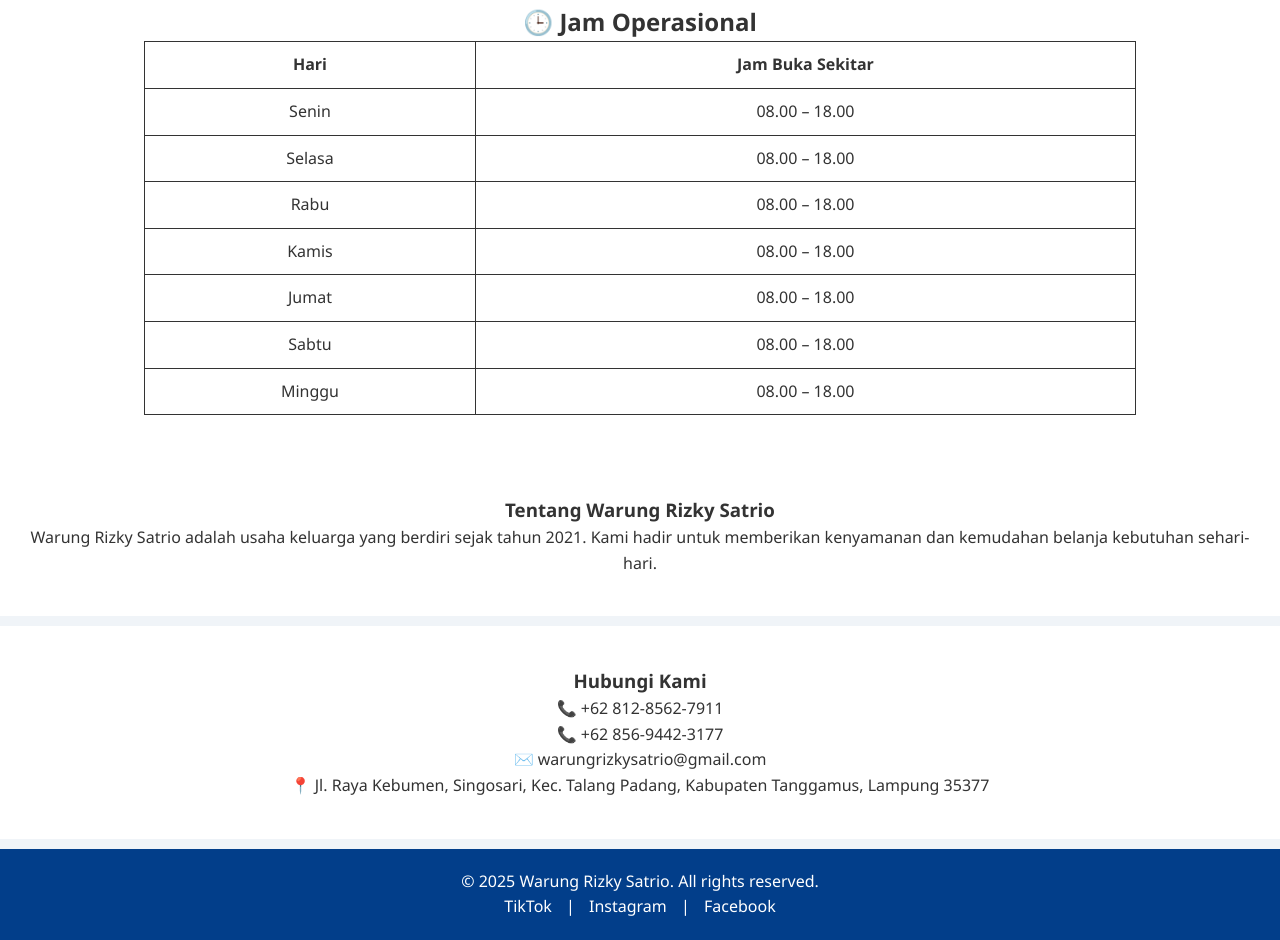
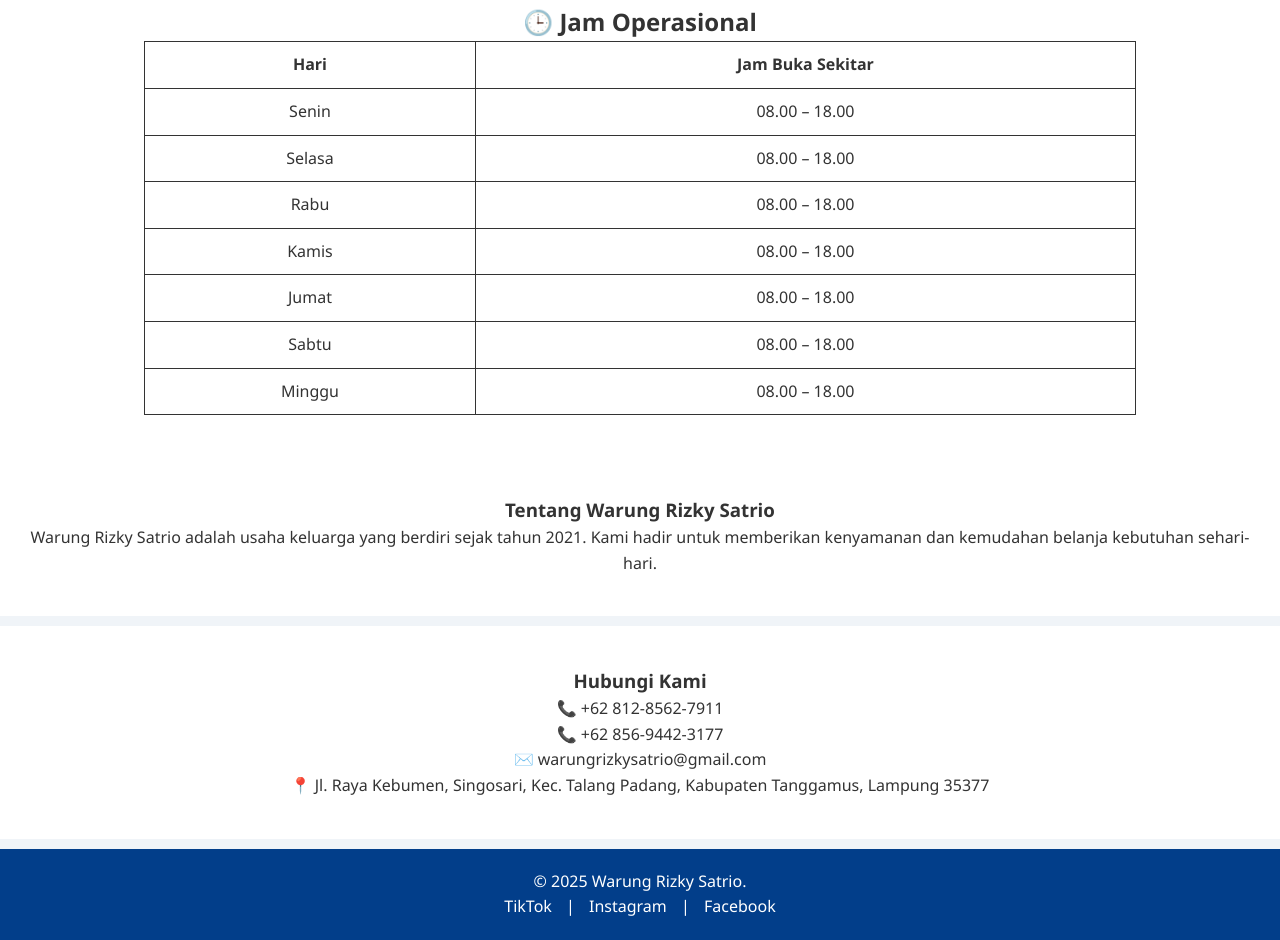
Before and after one commit to warungrizkysatrio/warung-sembako, a plain HTML site: page index.html in a window 1280 px wide. Shown: the part 1186-2126 px from the top of the page. Drawn offline with Linux system fonts and the light colour scheme.

Commit message:
Update index.html

```diff
--- a/index.html
+++ b/index.html
@@ -57,7 +57,7 @@
   </section>
 
   <footer>
-    <p>&copy; 2025 Warung Rizky Satrio. All rights reserved.</p>
+    <p>&copy; 2025 Warung Rizky Satrio.</p>
     <div class="social-media">
       <a href="https://www.tiktok.com/@warungrizkysatrio" target="_blank">TikTok</a> |
       <a href="https://www.instagram.com" target="_blank">Instagram</a> |
```
